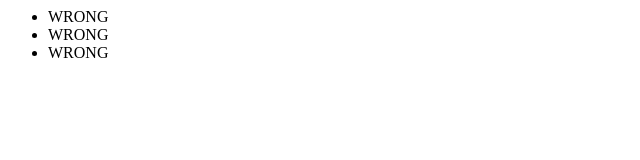
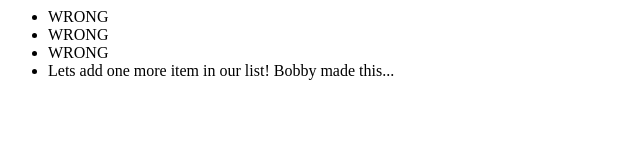
Before and after one commit to christopherstockton/newGitTest, a plain HTML site: page index2.html in a window 1280 px wide. Shown: the whole page, without its empty margins (0-640 px from the left). Drawn offline with Linux system fonts and the light colour scheme.

Commit message:
I added to the list for index2.html

```diff
--- a/index2.html
+++ b/index2.html
@@ -5,6 +5,7 @@
                 <li>WRONG</li>
                 <li>WRONG</li>
                 <li>WRONG</li>
+                <li>Lets add one more item in our list! Bobby made this...</li>
             </ul>
         </div>
     </body>
```
